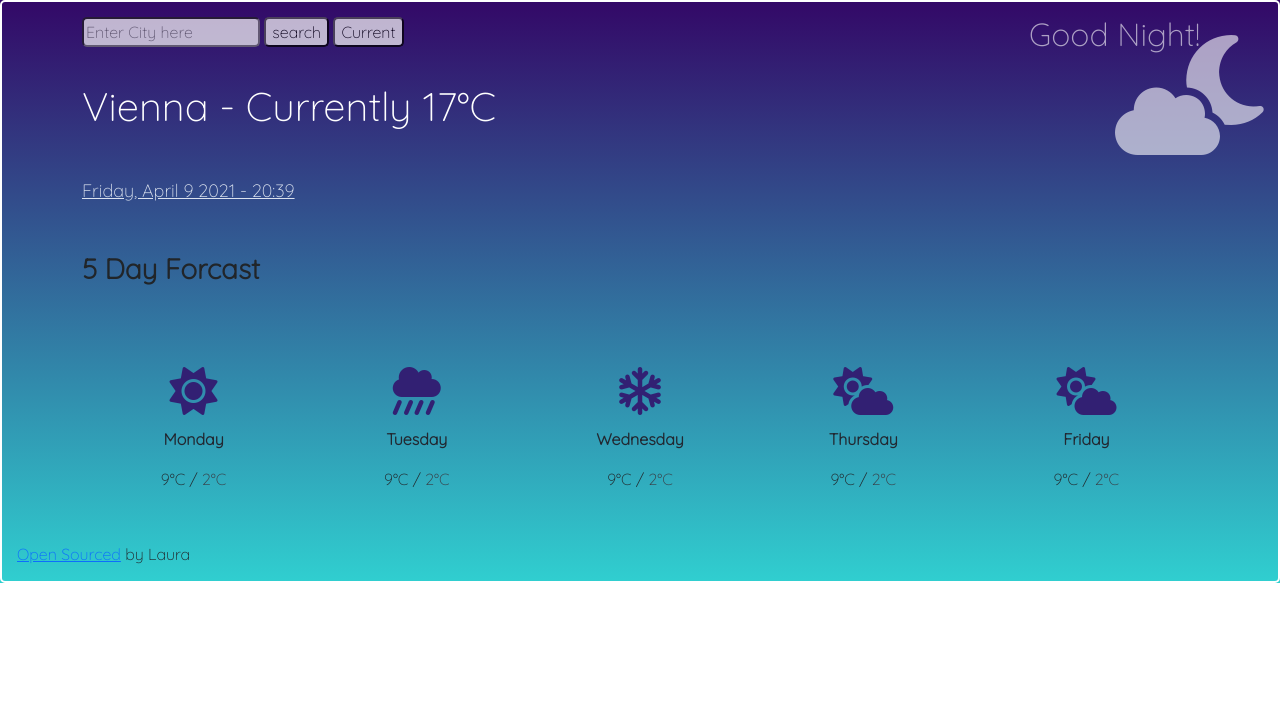
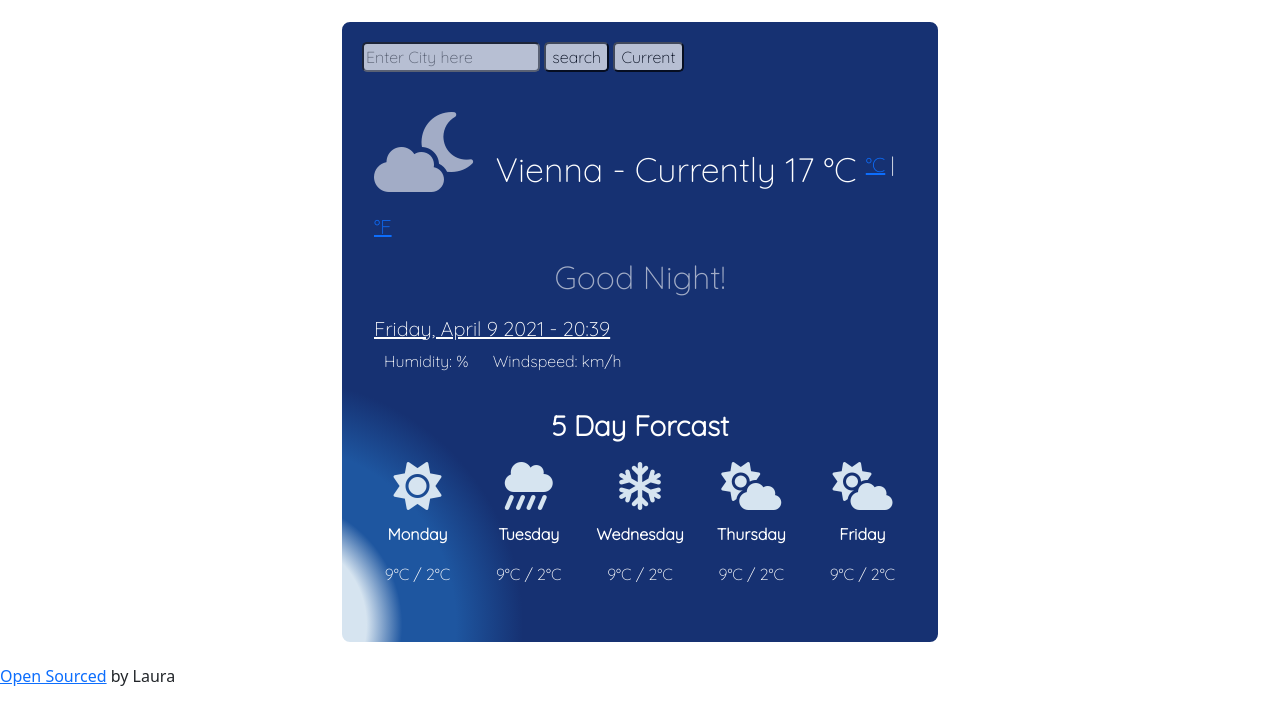
Before and after one commit to laurevaantonia/weatherApp, a plain HTML site: page index.html in a window 1280 px wide. Drawn offline with nearby package versions, Linux system fonts and the light colour scheme; no server answers.

Commit message:
updated Css & JS

```diff
--- a/index.html
+++ b/index.html
@@ -17,36 +17,49 @@
 </head>
 
 <body>
-    <div class="container">
-        <div class="row">
-            <div class="col">
+    <div class="container" id="weather-app">
+        <div class="row form">
             <form id="search-form">
                 <input type="search" id="search-bar" placeholder="Enter City here" />
                 <input type="submit" value="search" />
                 <button id="current"> Current </button>
             </form>
-                <h1><span id="city">Vienna</span> - Currently <span id="current-temperature">17</span>°C
-                    <!-- <a href="#" id="Celcius">°C</a> | <a href="#" id="Fahrenheit">°F</a> -->
-                </h1>
-                <h2 id="time">Sunday, 14th March 08:30 - night time</h2>
-                <h3> 5 Day Forcast </h3>
         </div>
-            <div class="col">
-                <p class="background-image">
+        <div class="row general">
+            <div class="clearfix">
+<p class="weatherimage">
     <i class="fas fa-cloud-moon"> </i>
 </p>
-                <p class="quote">
+<h1> <span id="city">
+        Vienna
+    </span>
+    - Currently
+    <span id="current-temperature">
+        17
+    </span>°C
+    <span class="units">
+<a href="#" id="Celcius">°C</a> | <a href="#" id="Fahrenheit">°F</a>
+    </span>
+
+</h1>
+            </div>
+                <p class="description" id="description">
                     Good Night!
                 </p>
-            </div>
+                <h2 id="time">Sunday, 14th March 08:30 - night time</h2>
+                <ul class="details">
+                    <li> Humidity: <span id="humidity"> </span>% </li>
+                    <li> Windspeed:  <span id="windspeed"> </span> km/h</li>
+                </ul>
         </div>
         <div class="row forcast">
+            <h3> 5 Day Forcast </h3>
             <div class="col">
                 <div class="weather-icon">
                     <i class="fas fa-sun"></i>
                 </div>
                 <p class="day">Monday</p>
-                <p class="emperature-forcast">
+                <p class="temperature-forcast">
                     9°C /
                     <span class="lowest-temperature"> 2°C </span>
                 </p>
--- a/src/index.js
+++ b/src/index.js
@@ -33,11 +33,17 @@
     axios.get(url).then(showTemperature)
   }
 function showTemperature(response){
-  let temp= Math.round(response.data.main.temp)
   let currentTemp = document.querySelector("#current-temperature")
-  currentTemp.innerHTML = temp
-   let result = document.querySelector("#city");
-  result.innerHTML = response.data.name
+  currentTemp.innerHTML =Math.round(response.data.main.temp)
+  let cityname = document.querySelector("#city");
+  cityname.innerHTML = response.data.name
+  let humidity = document.querySelector("#humidity")
+  humidity.innerHTML = response.data.main.humidity
+  let windspeed = document.querySelector("#windspeed")
+  windspeed.innerHTML = Math.round(response.data.wind.speed)
+  let description = document.querySelector("#description")
+  description.innerHTML = response.data.weather[0].description
+  console.log(response)
 }
 
   function handleForm (event) {
--- a/src/styles.css
+++ b/src/styles.css
@@ -1,39 +1,41 @@
-body {
   display: block;
-  padding: 15px;
-  background: linear-gradient(to top, #30cfd0 0%, #330867 100%);
-  border: 2px solid white;
-  font-family: "Quicksand", sans-serif;
-  background-repeat: no-repeat;
-  border-radius: 5px;
-  margin: 20 auto;
-}
-
+/** @format */
 h1,
 h2,
 h3 {
-  padding: 15px 0px;
+	text-align: left;
+}
+
+h1 {
+	font-size: 34px;
+	display: inline;
+}
+h2 {
+	font-size: 20px;
+	text-decoration: underline;
+}
+h3 {
+	font-weight: bold;
+}
+.units {
+	font-size: 20px;
+	position: relative;
+	top: -10px;
+}
+.row.general {
 	margin: 20px 0px;
 }
 
-h1 {
-  color: #fff;
-}
-h2 {
-  color: #dbe2ef;
-  text-decoration: underline;
-  font-size: 18px;
-}
-
-h3 {
-  font-weight: bold;
+.details li {
+	list-style: none;
+	display: inline;
+	padding: 10px;
+	text-align: center;
 }
 
 .row.forcast {
 	text-align: center;
-  padding: 5px;
 	background: none;
-  padding: 15px 0px;
 	margin: 20px 0px;
 }
 
@@ -45,37 +47,48 @@ input {
 	color: black;
 }
 
-.background-image {
-  position: fixed;
+.weatherimage {
 	text-align: center;
-  right: 15px;
-  top: 5px;
-  font-size: 120px;
-  color: white;
+	font-size: 80px;
 	opacity: 0.6;
+	display: inline;
 }
 
-.quote {
-  position: fixed;
+.description {
 	text-align: center;
-  right: 80px;
-  top: 10px;
 	font-size: 32px;
-  color: white;
 	opacity: 0.6;
+	text-transform: capitalize;
 }
 
 .day {
 	font-weight: bold;
-  color: #222831;
 }
 
 .lowest-temperature {
 	font-weight: small;
-  color: #393e46;
 }
 
 .weather-icon {
 	font-size: 48px;
-  color: #322073;
+	color: rgb(214, 228, 240);
+	display: block;
 }
+#weather-app {
+	background: radial-gradient(
+		circle at -10.9% 97.2%,
+		rgb(214, 228, 240) 0%,
+		rgb(214, 228, 240) 10%,
+		rgb(30, 86, 160) 14%,
+		rgb(30, 86, 160) 20%,
+		rgb(22, 49, 114) 27.5%,
+		rgb(22, 49, 114) 66%
+	);
+	border: 2px solid white;
+	font-family: "Quicksand", sans-serif;
+	border-radius: 10px;
+	margin: 20px auto;
+	padding: 20px;
+	max-width: 600px;
+	color: #fff;
+}
```
Lines whose indentation alone changed are shown as unchanged.
